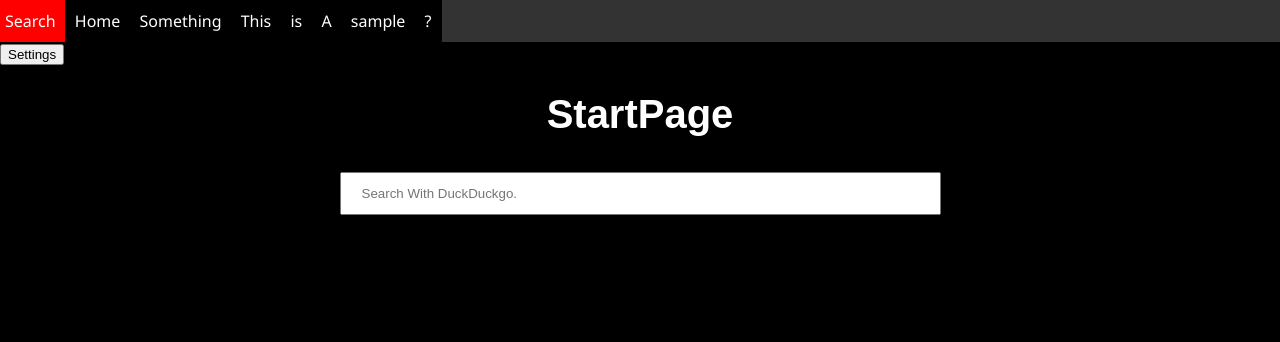
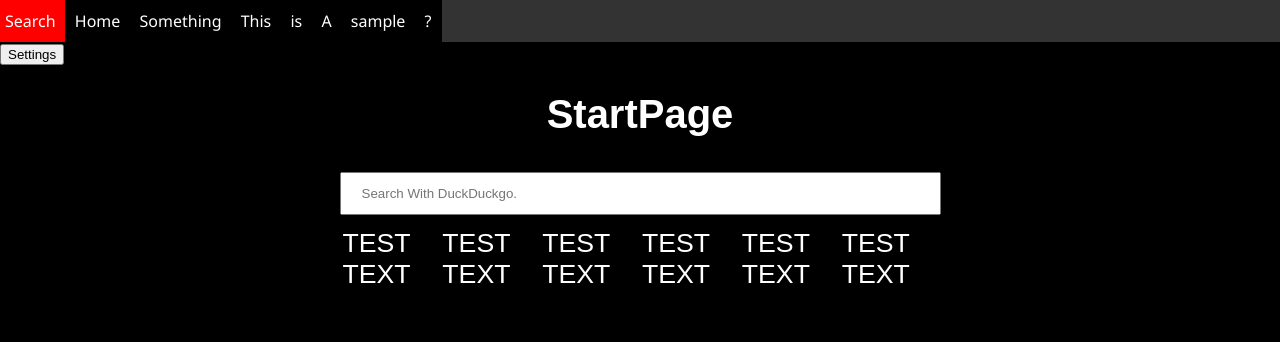
Before and after one commit to Shaddow798/startpage, a Flask app: page / in a window 1280 px wide. Shown: the top 342 px of the page. Run offline with Flask 3, Linux system fonts and the light colour scheme.

Commit message:
attempt to start using the database

```diff
--- a/static/css/startpage.css
+++ b/static/css/startpage.css
@@ -1,5 +1,6 @@
 body {
 	background: black;
+	color: white;
 
 }
 
--- a/templates/index.html
+++ b/templates/index.html
@@ -17,10 +17,27 @@
 
 		</form>
 	</div>
-		<!--Table for the pins-->
-		<!--Removed the old hard coded links-->
-		<!--This will be replaced with a table-->
+	<!--Table for the pins-->
+	<!--Removed the old hard coded links-->
+	<!--This will be replaced with a table-->
 
+
+	<table>
+		<tr>
+			{% for pin in pins %}
+			<td>{{ pin.content }}</td>
+			<td>{{ pin.date_created.date() }}</td>
+			{% endfor %}
+		</tr>
+		<tr>
+			<td>TEST TEXT</td>
+			<td>TEST TEXT</td>
+			<td>TEST TEXT</td>
+			<td>TEST TEXT</td>
+			<td>TEST TEXT</td>
+			<td>TEST TEXT</td>
+		</tr>
+	</table>
 
 </div>
 {%endblock%}
```
Also changed, not shown: var/main-instance/icons.db (added).
